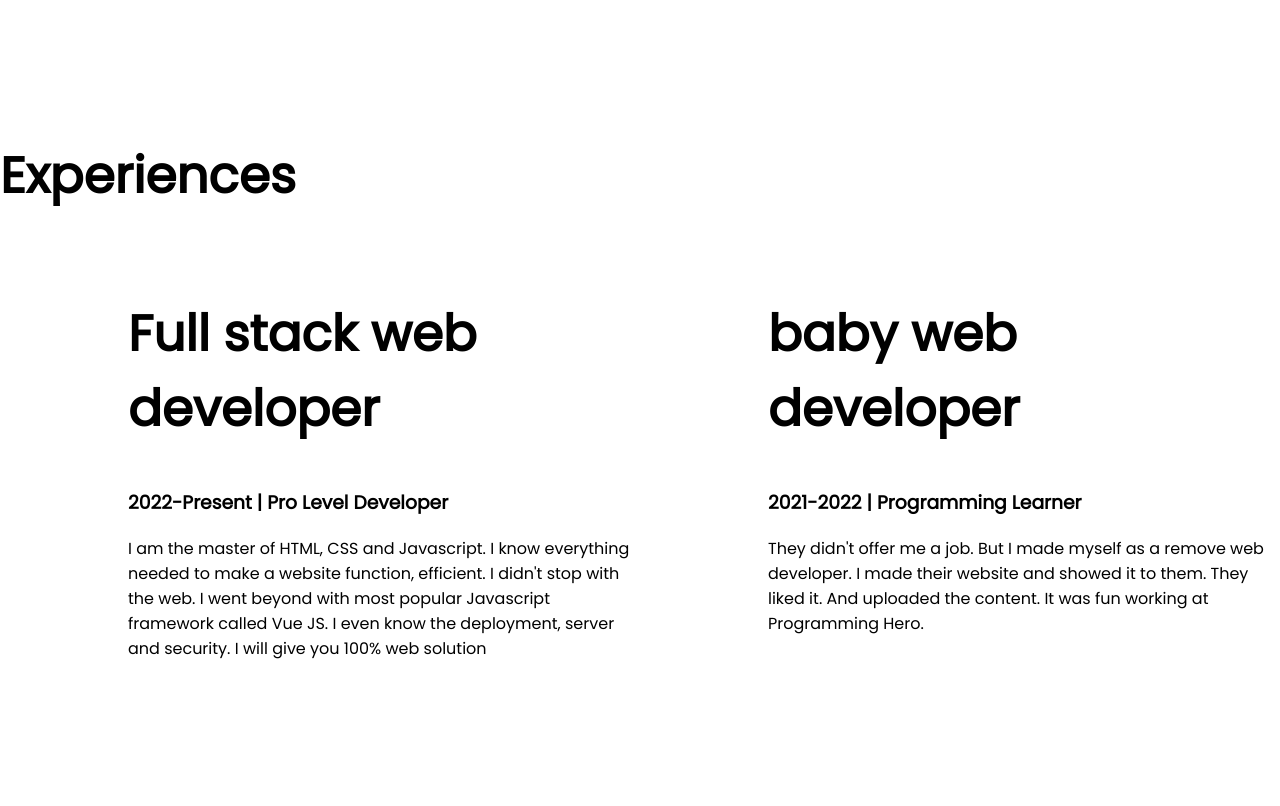
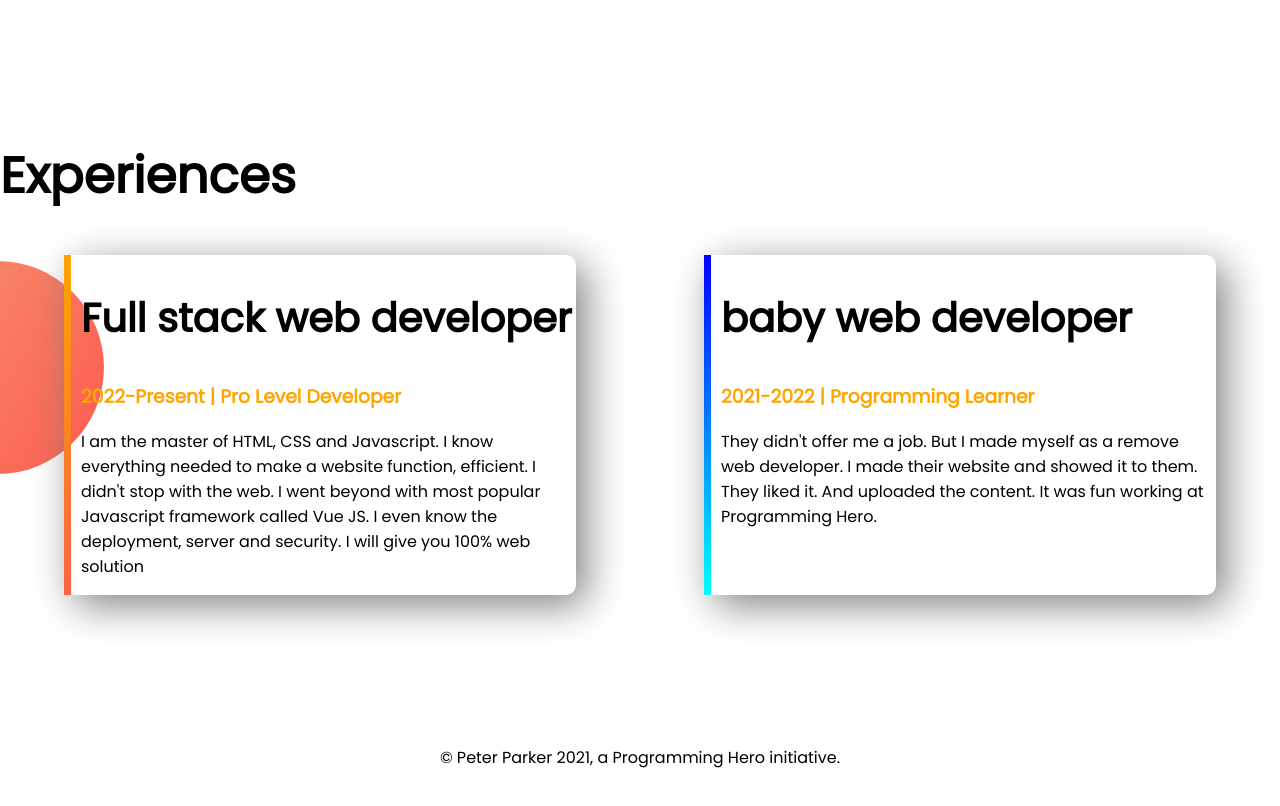
Before and after one commit to AkiburNeowaz/developer-portpolio, a plain HTML site: page index.html in a window 1280 px wide. Shown: the part 1100-1906 px from the top of the page. Drawn offline with Linux system fonts and the light colour scheme.

Commit message:
git add footer

```diff
--- a/index.html
+++ b/index.html
@@ -52,18 +52,18 @@
     <section class="experiance-area">
         <h1>Experiences</h1>
         <div class="flaxible-container">
-            <div class="half-width">
-                <h1>Full stack web developer</h1>
-                <h3>2022-Present | Pro Level Developer</h3>
+            <div id="full-stack-experience" class="experiences-item">
+                <h2>Full stack web developer</h2>
+                <h3 class="oranges">2022-Present | Pro Level Developer</h3>
                 <p>I am the master of HTML, CSS and Javascript. I know everything needed to make a website function,
                     efficient. I didn't stop with the web. I went beyond with most popular Javascript framework called
                     Vue
                     JS. I even know the deployment, server and security. I will give you 100% web solution</p>
 
             </div>
-            <div class="half-width">
-                <h1>baby web developer</h1>
-                <h3>2021-2022 | Programming Learner</h3>
+            <div id="web-dev-experience" class="experiences-item">
+                <h2>baby web developer</h2>
+                <h3 class="oranges">2021-2022 | Programming Learner</h3>
                 <p>They didn't offer me a job. But I made myself as a remove web developer. I made their website and
                     showed
                     it to them. They liked it. And uploaded the content. It was fun working at Programming Hero.</p>
@@ -73,6 +73,9 @@
 
 
     </section>
+    <footer>
+        <p>© Peter Parker 2021, a Programming Hero initiative.</p>
+    </footer>
 
 
 
--- a/style.css
+++ b/style.css
@@ -4,6 +4,9 @@
 }
 h1{
     font-size: 50px;
+}
+h2{
+    font-size: 40px;
 }
 .oranges{
     color: orange;
@@ -36,3 +39,33 @@
     background-repeat: no-repeat;
     background-position: right;
 }
+.experiance-area{
+    background-image: url(images/exp-bg.png);
+    background-repeat: no-repeat;
+    background-position: left;
+
+}
+.experiences-item{
+    width: 40%;
+    margin-right: 5%;
+    margin-left: 5%;
+    padding-left: 10px;
+    border-radius: 10px;
+    box-shadow: 10px 10px 40px gray;
+
+}
+#web-dev-experience{
+    border-left: 7px solid;
+    border-image: linear-gradient(blue, cyan);;
+    border-image-slice: 1;
+
+}
+#full-stack-experience{
+    border-left: 7px solid;
+    border-image: linear-gradient(orange, tomato);
+    border-image-slice: 1;
+
+}
+footer p{
+    text-align: center;
+}
```
Also changed, not shown: 4 other files.
